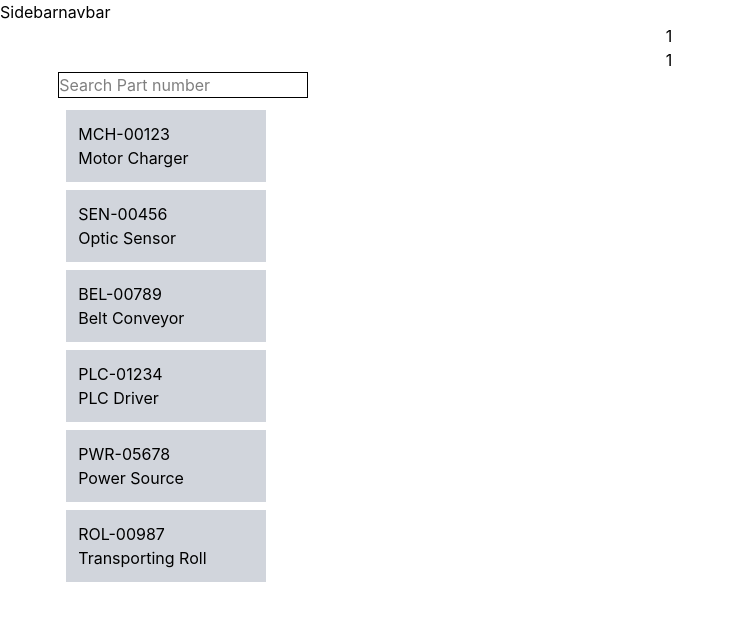
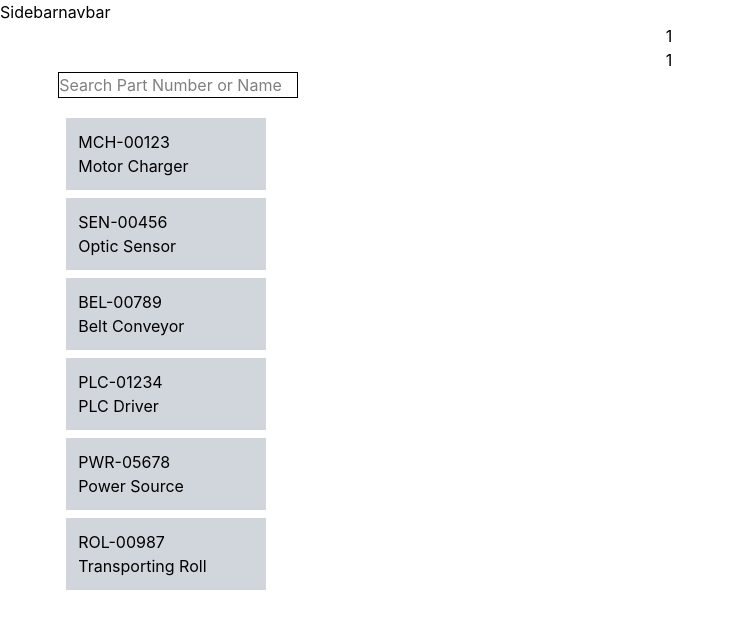
Before and after one commit to teran210c/spare-parts, a React (Vite) app: page /line/1/1 in a window 1280 px wide. Shown: the top 628 px of the page, without its empty margins (0-733 px from the left). Built offline with nearby package versions, Linux system fonts and the light colour scheme.

Commit message:
Feat: added table to Machine details

```diff
--- a/src/pages/MachineDetails.jsx
+++ b/src/pages/MachineDetails.jsx
@@ -7,7 +7,35 @@ export default function MachineDetails() {
     const [selectedPart, setSelectedPart] = useState(null)
 
     const parts = [
-        { partNumber: "MCH-00123", partName: "Motor Charger" },
+        {
+            partNumber: "MCH-00123",
+            partName: "Motor Charger",
+            category: "Mechanical",
+            location: "Charger",
+            description: "Motor for machine engine",
+            supplier: [
+                {
+                    name: "PEGATRON SUPPLY",
+                    supplierPartNumber: 'MCH-00123-PG',
+                    deliverytime: "5-7 days",
+                    contact: "provider@email.com"
+                },
+                {
+                    name: "MISUMI",
+                    supplierPartNumber: 'MCH-00123-MS',
+                    deliverytime: "7-10 days",
+                    contact: "provider@misumi.com"
+                },
+                {
+                    name: "MOUSER",
+                    supplierPartNumber: 'MCH-00123-MR',
+                    deliverytime: "3-5 days",
+                    contact: "provider@mouser.com"
+                }
+
+            ]
+
+        },
         { partNumber: "SEN-00456", partName: "Optic Sensor" },
         { partNumber: "BEL-00789", partName: "Belt Conveyor" },
         { partNumber: "PLC-01234", partName: "PLC Driver" },
@@ -18,10 +46,11 @@ export default function MachineDetails() {
 
     const filteredBoard = parts.filter((part) => {
         return (
-            part.partNumber.toLowerCase().startsWith(searchTerm.toLowerCase())
+            part.partNumber.toLowerCase().startsWith(searchTerm.toLowerCase()) || part.partName.toLowerCase().startsWith(searchTerm.toLowerCase())
         )
     }
     )
+
 
     return (
         <div>
@@ -36,18 +65,20 @@ export default function MachineDetails() {
                     <div className="input-group input-group-sm mb-3">
                         <input
                             type="search"
-                            placeholder="Search Part number"
+                            placeholder="Search Part Number or Name"
                             value={searchTerm}
                             onChange={e => setSearchTerm(e.target.value)}
-                            className="border"
+                            className="border w-60"
                         />
                     </div>
                 </form >
+                <div className="flex">
                     <ul>
                         {filteredBoard.map((part, index) => (
                             <li
                                 key={index}
                                 className="m-2 p-3 bg-gray-300 w-50 cursor-pointer"
+                                onClick={() => setSelectedPart(part)}
                             >
                                 <h1>{part.partNumber}</h1>
                                 <h4>{part.partName}</h4>
@@ -56,6 +87,52 @@ export default function MachineDetails() {
                         ))}
                     </ul>
 
+                    {selectedPart && (
+                        <div>
+                            <div>
+                                <h1>{selectedPart.partNumber}</h1>
+                                <h5>{selectedPart.partName}</h5>
+                            </div>
+                            <div className="flex">
+                                <p className="m-2">Category</p>
+                                <p className="m-2">Mechanical</p>
+                            </div>
+                            <div>
+                                <h3>SUPPLIER</h3>
+                                <table>
+                                    <thead>
+                                        <tr>
+                                            <th>Supplier</th>
+                                            <th>Part Number</th>
+                                            <th>Delivery Time</th>
+                                            <th>Contact</th>
+                                        </tr>
+                                    </thead>
+                                    <tbody>
+
+                                            {selectedPart.supplier.map((part, index) => (
+                                                <tr key={index}>
+                                                    <td>
+                                                        {part.name}
+                                                    </td>
+                                                    <td>
+                                                        {part.supplierPartNumber}
+                                                    </td>
+                                                    <td>
+                                                        {part.deliverytime}
+                                                    </td>
+                                                    <td>
+                                                        {part.contact}
+                                                    </td>
+                                                </tr>
+                                            ))}
+
+                                    </tbody>
+                                </table>
+                            </div>
+                        </div>
+                    )}
+                </div>
             </div>
         </div>
     )
```
Lines whose indentation alone changed are shown as unchanged.
